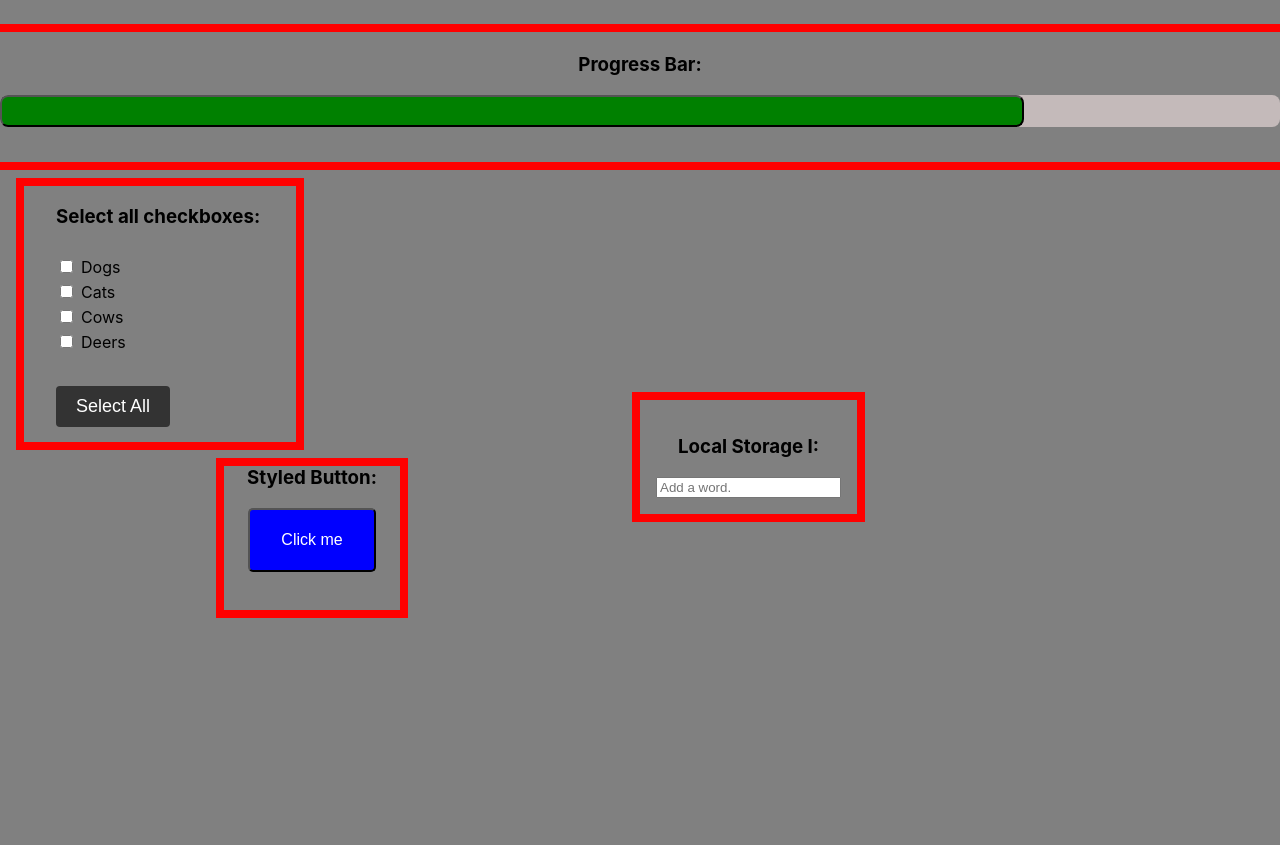
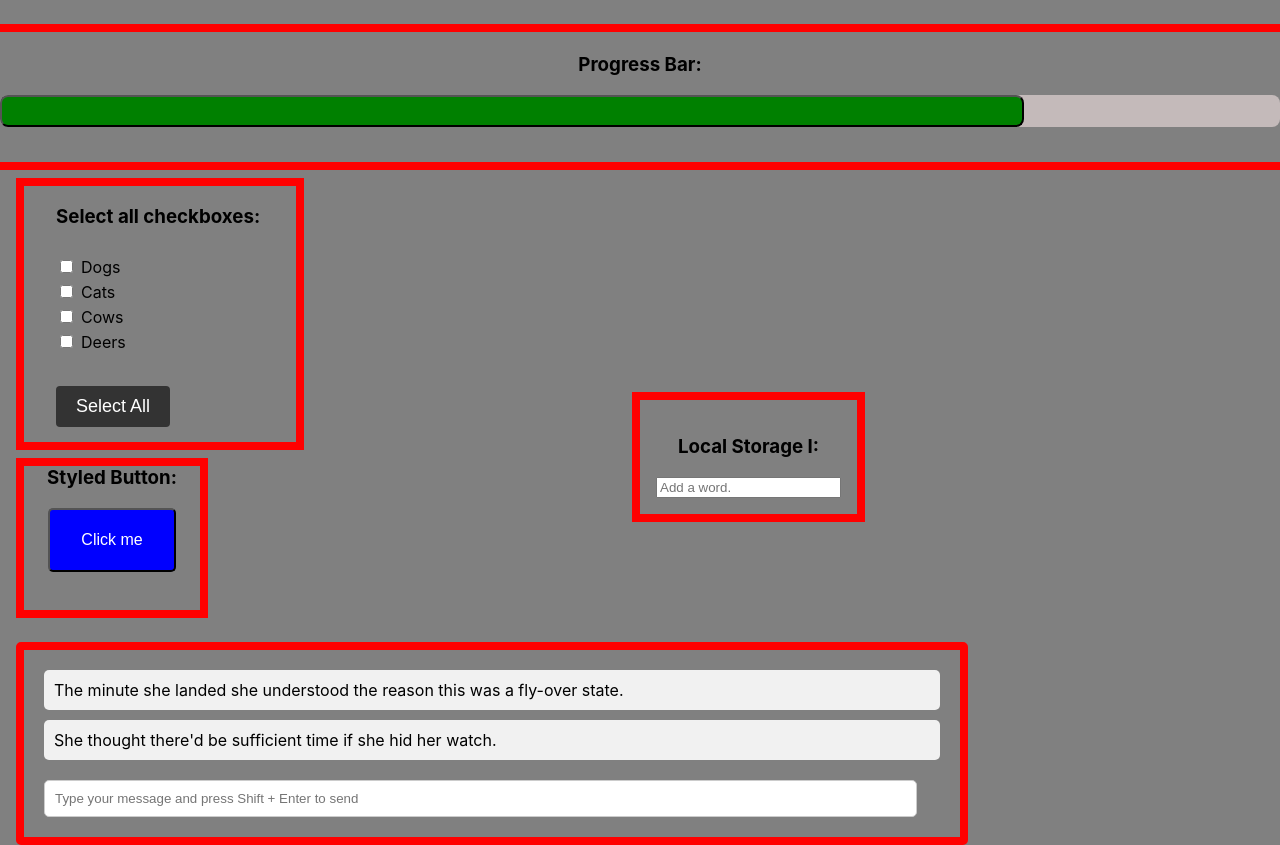
Before and after one commit to JacksonSmith43/Random_Small_React_Exercises, a React (Create React App) app: page / in a window 1280 px wide. Before the commit the page ends 800 px from the top, so only its background shows below. Built offline with nearby package versions, Linux system fonts and the light colour scheme; the HTML template or start-up script is replaced by a standard one.

Commit message:
Finished Submit messages.

```diff
--- a/src/App.css
+++ b/src/App.css
@@ -28,7 +28,7 @@ h3 {
 
 
 .styled-button-container {
-  margin-left: 14rem;
+  margin-left: 1.5rem;
   text-align: center;
   width: 11rem;
   height: 9rem;
--- a/src/App.js
+++ b/src/App.js
@@ -3,6 +3,7 @@ import ProgressBar from './components/ProgressBar';
 import LocalStorage from './components/LocalStorage';
 import CheckboxList from './components/CheckboxList';
 import HoverButton from './components/HoverButton';
+import MessageFeed from './components/MessageFeed';
 
 function App() {
 
@@ -12,6 +13,7 @@ function App() {
       <ProgressBar />
       <CheckboxList />
       <HoverButton />
+      <MessageFeed/>
 
     </>
   );
--- /dev/null
+++ b/src/components/MessageFeed.js
@@ -0,0 +1,78 @@
+import React, { useState } from 'react';
+import styled from 'styled-components';
+
+const MessageFeed = () => {
+  const [messages, setMessages] = useState(["The minute she landed she understood the reason this was a fly-over state.", "She thought there'd be sufficient time if she hid her watch."]);
+  const [inputValue, setInputValue] = useState('');
+
+  const handleChange = (e) => {
+    if (e.key === "Enter" && e.shiftKey) {
+      console.log("Shift + Enter pressed.", inputValue);
+      setMessages((prevMessages) => [...prevMessages, inputValue]); // REMINDER: Needed help with this.
+      setInputValue("");
+
+    } else {
+      console.log("Not here.");
+    }
+  };
+
+  return (
+    <MessageFeedContainer>
+      <MessageContainer data-testid="message-container">
+        {messages.map((message, index) => (
+          <Message data-testid="message" key={index}>{message}</Message>
+        ))}
+      </MessageContainer>
+      <MessageInput
+        data-testid="message-input"
+        type="text"
+        value={inputValue}
+        onKeyDown={handleChange}
+        onChange={(e) => setInputValue(e.target.value)}
+        placeholder="Type your message and press Shift + Enter to send"
+      />
+    </MessageFeedContainer>
+  );
+};
+
+export default MessageFeed;
+
+const MessageFeedContainer = styled.div`
+  display: flex;
+  flex-direction: column;
+  justify-content: space-between;
+  height: 100%;
+  border: 8px solid red;
+  border-radius: 5px;
+  width: 70%;
+  margin-top: 2rem;
+  margin-left: 1rem;
+  padding: 20px;
+`;
+
+const MessageContainer = styled.div`
+  display: flex;
+  flex-direction: column;
+  overflow-y: scroll;
+  max-height: 80vh;
+  width: 100%;
+  margin-bottom: 10px;
+`;
+
+const Message = styled.div`
+  background-color: #f1f1f1;
+  border-radius: 5px;
+  padding: 10px;
+  margin-bottom: 10px;
+`;
+
+const MessageInput = styled.input`
+  width: 95%;
+  padding: 10px;
+  border-radius: 5px;
+  border: 1px solid #ccc;
+  outline: none;
+  &:focus {
+    border-color: #999;
+  }
+`;
```
